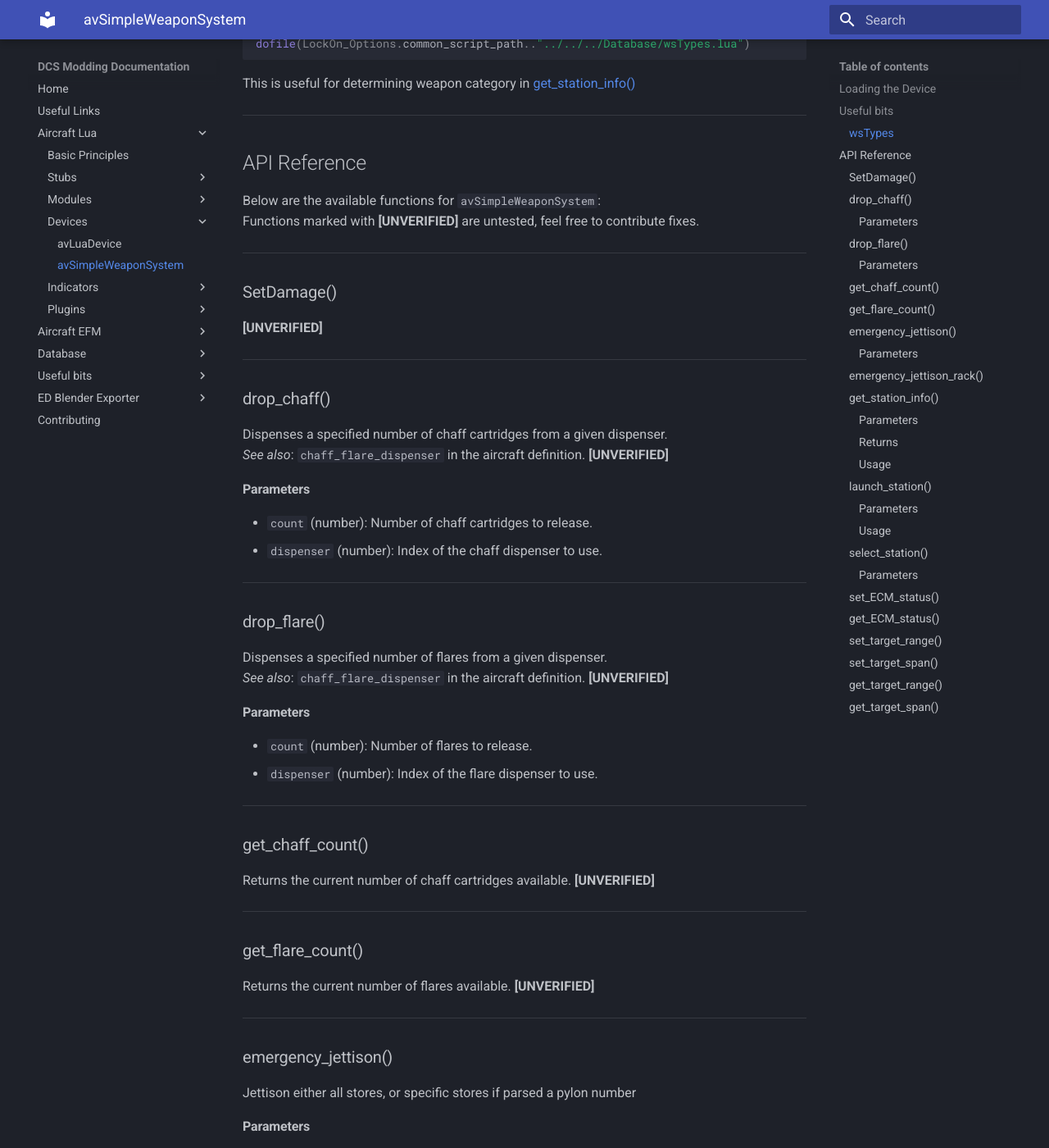
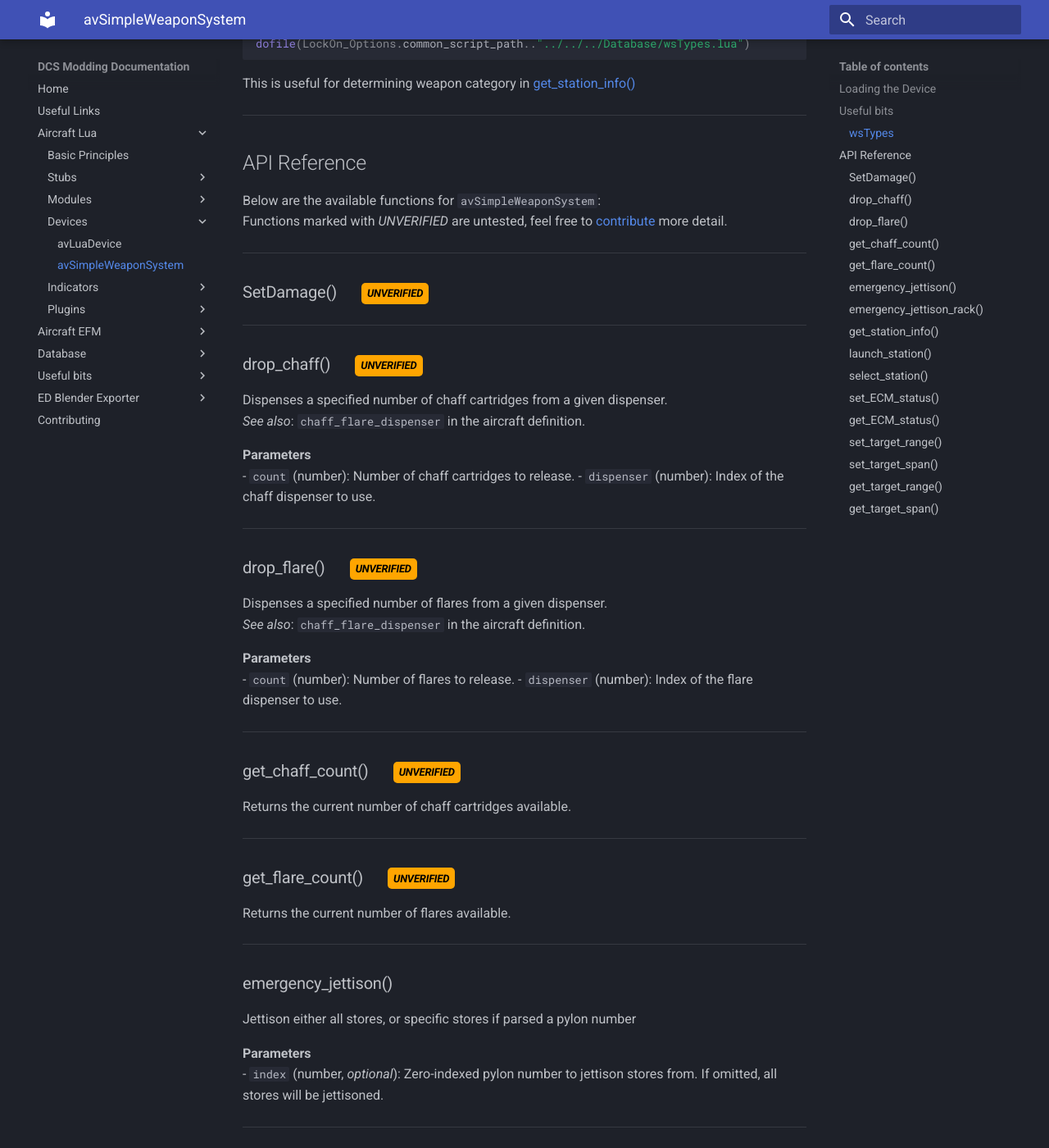
Before and after one commit to DCS-OpenSource/dcs-opensource-modding-guide, an MkDocs documentation site: the page built from docs/Aircraft/Lua/Devices/avSimpleWeaponSystem.md, in a window 1280 px wide and 1400 px high, scrolled down 908 px. Shown: the whole window at 82% size. Built offline with MkDocs 1.6.1 and Material for MkDocs 9.7.7, drawn with Linux system fonts in a browser that asks for light colours; some of the changed text lies outside the part shown.

Commit message:
add new unverified tags to avSimpleWeaponSystem

````diff
--- a/docs/Aircraft/Lua/Devices/avSimpleWeaponSystem.md
+++ b/docs/Aircraft/Lua/Devices/avSimpleWeaponSystem.md
@@ -33,60 +33,56 @@
 ## API Reference
 
 Below are the available functions for `avSimpleWeaponSystem`:
-Functions marked with **[UNVERIFIED]** are untested, feel free to contribute fixes.
+Functions marked with *UNVERIFIED* are untested, feel free to [contribute](../../../contributing.md) more detail.
 
 ---
 
-### SetDamage()
-**[UNVERIFIED]**
+### SetDamage() {: .unverified-section }
 
 ---
 
-### drop_chaff()
+### drop_chaff() {: .unverified-section }
 Dispenses a specified number of chaff cartridges from a given dispenser.
 _See also_: `chaff_flare_dispenser` in the aircraft definition.
-**[UNVERIFIED]**
 
-#### Parameters
+
+**Parameters**
 - `count` (number): Number of chaff cartridges to release.
 - `dispenser` (number): Index of the chaff dispenser to use.
 
 ---
 
-### drop_flare()
+### drop_flare() {: .unverified-section }
 Dispenses a specified number of flares from a given dispenser.
 _See also_: `chaff_flare_dispenser` in the aircraft definition.
-**[UNVERIFIED]**
 
-#### Parameters
+
+**Parameters**
 - `count` (number): Number of flares to release.
 - `dispenser` (number): Index of the flare dispenser to use.
 
 ---
 
-### get_chaff_count()
+### get_chaff_count() {: .unverified-section }
 Returns the current number of chaff cartridges available.
-**[UNVERIFIED]**
 
 ---
 
-### get_flare_count()
+### get_flare_count() {: .unverified-section }
 Returns the current number of flares available.
-**[UNVERIFIED]**
 
 ---
 
 ### emergency_jettison()
 Jettison either all stores, or specific stores if parsed a pylon number
 
-#### Parameters
+**Parameters**
 - `index` (number, *optional*): Zero-indexed pylon number to jettison stores from. If omitted, all stores will be jettisoned.
 
 ---
 
-### emergency_jettison_rack()
+### emergency_jettison_rack() {: .unverified-section }
 Jettisons the entire weapon rack in an emergency.
-**[UNVERIFIED]**
 
 ---
 
@@ -94,10 +90,10 @@
 Returns a table of information about the indexed pylon
 See [wsTypes](#wstypes) above
 
-#### Parameters
+**Parameters**
 - `index` (number): Zero indexed pylon number
 
-#### Returns
+**Returns**
 ```lua
 -- Rocket pod example
 -- resulting table
@@ -125,7 +121,7 @@
     container = true
 }
 ```
-#### Usage
+**Usage**
 ```lua
 local dev = GetSelf()
 
@@ -137,10 +133,10 @@
 ### launch_station()
 Launches the weapon from the specified station.
 
-#### Parameters
+**Parameters**
 - `station` (number): Zero Indexed station number to launch from.
 
-#### Usage
+**Usage**
 ```lua
 local dev = GetSelf()
 
@@ -149,44 +145,40 @@
 
 ---
 
-### select_station()
+### select_station() {: .unverified-section }
 Selects the specified weapon station, needed to activate seeker heads like AIM-9s etc.
-**[[UNVERIFIED]]**
 
-#### Parameters
+**Parameters**
 - `station` (number): The station number to select.
 
 ---
 
-### set_ECM_status()
-Sets the status of the ECM system. **[[UNVERIFIED]]**
+### set_ECM_status() {: .unverified-section }
+Sets the status of the ECM system.
 
 ---
 
-### get_ECM_status()
+### get_ECM_status() {: .unverified-section }
 Returns the current status of the Electronic Countermeasure (ECM) system.
-**[UNVERIFIED]**
 
 ---
 
-### set_target_range()
-Sets the target range for the weapon system. **[[UNVERIFIED]]**
+### set_target_range() {: .unverified-section }
+Sets the target range for the weapon system.
 
 ---
 
-### set_target_span()
-Sets the target span for the weapon system. **[[UNVERIFIED]]**
+### set_target_span() {: .unverified-section }
+Sets the target span for the weapon system.
 
 ---
 
-### get_target_range()
+### get_target_range() {: .unverified-section }
 Returns the current target range set in the weapon system.
-**[UNVERIFIED]**
 
 ---
 
-### get_target_span()
+### get_target_span() {: .unverified-section }
 Returns the current target span set in the weapon system.
-**[UNVERIFIED]**
 
 ---
````
